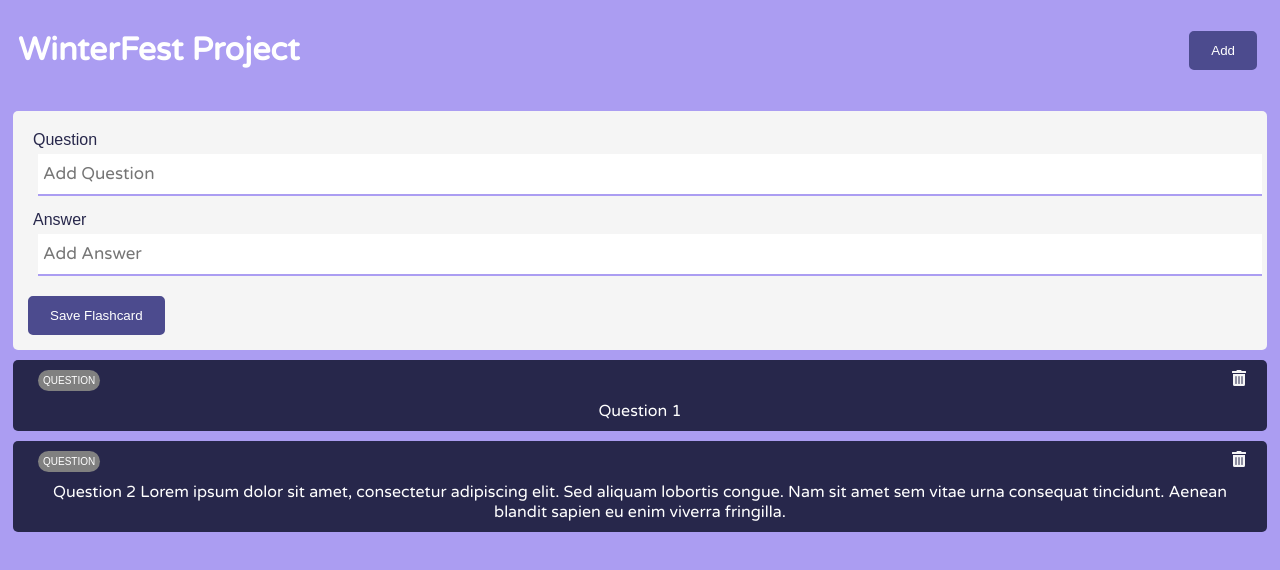
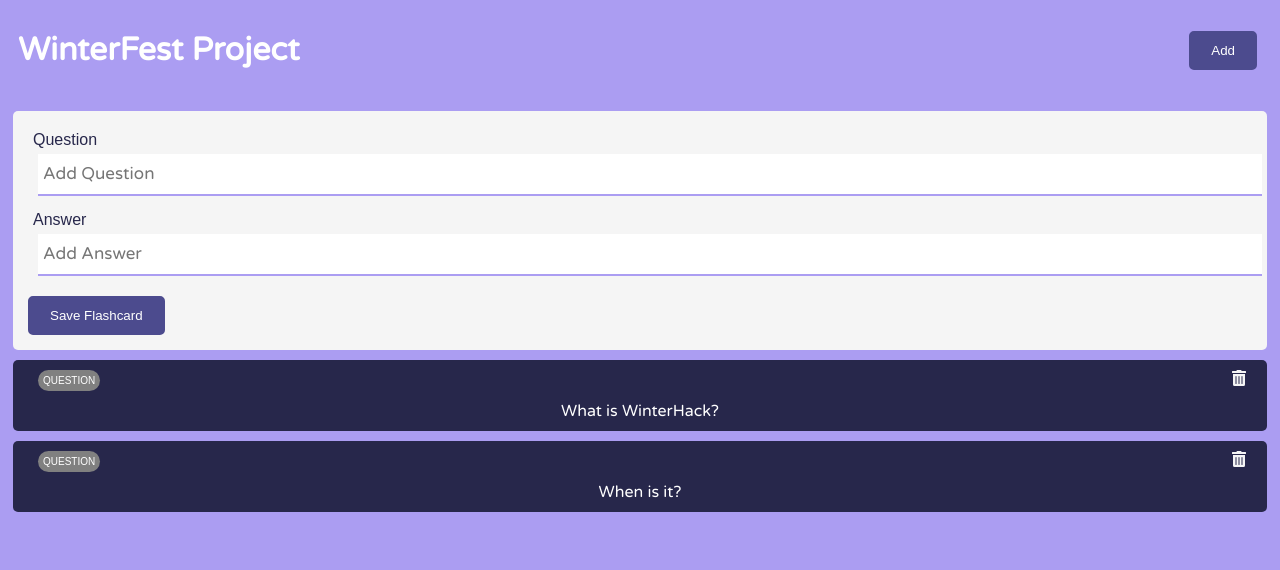
Before and after one commit to Qwek-alt/WinterHack, a React (Create React App) app: page / in a window 1280 px wide. Shown: the top 570 px of the page. Built offline with nearby package versions, Linux system fonts and the light colour scheme; a web font is replaced by a local one.

Commit message:
Update default flashcards

```diff
--- a/src/App.js
+++ b/src/App.js
@@ -1,7 +1,6 @@
 import { useState } from 'react'
 import './index.css'
 
-import { FaTrashAlt } from 'react-icons/fa'
 import Header from './components/Header'
 import FlashcardList from './components/FlashcardList'
 import AddFlashcard from './components/AddFlashcard'
@@ -12,13 +11,15 @@ function App() {
   const [flashcards, setFlashcards] = useState([
     {
       id: 1,
-      question: 'Question 1',
-      answer: 'Answer 1',
+      question: 'What is WinterHack?',
+      answer: 'A friendly 18 day hackathon to see what you will create in the winter break! 🐱‍💻',
+      source: 'CISSA\'s Facebook Page',
     },
     {
       id: 2,
-      question: 'Question 2 Lorem ipsum dolor sit amet, consectetur adipiscing elit. Sed aliquam lobortis congue. Nam sit amet sem vitae urna consequat tincidunt. Aenean blandit sapien eu enim viverra fringilla.',
-      answer: 'Ut tincidunt et massa sed semper. Quisque sollicitudin risus in magna sagittis aliquam.',
+      question: 'When is it?',
+      answer: 'WinterHack will be held from the 7th (Wednesday) to the 25th (Sunday) of July. Registration will remain open until the 12th of July. ❄️',
+      source: '',
     }
   ])
 
```
